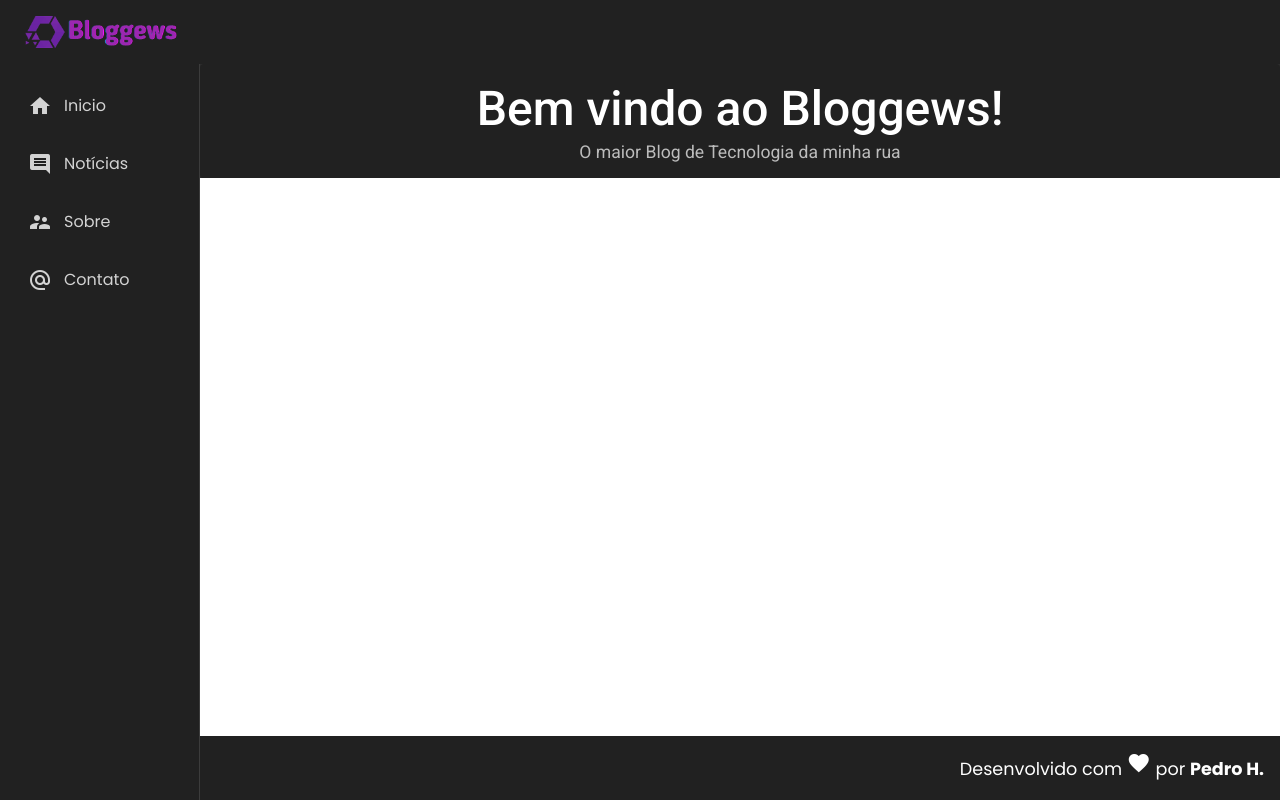
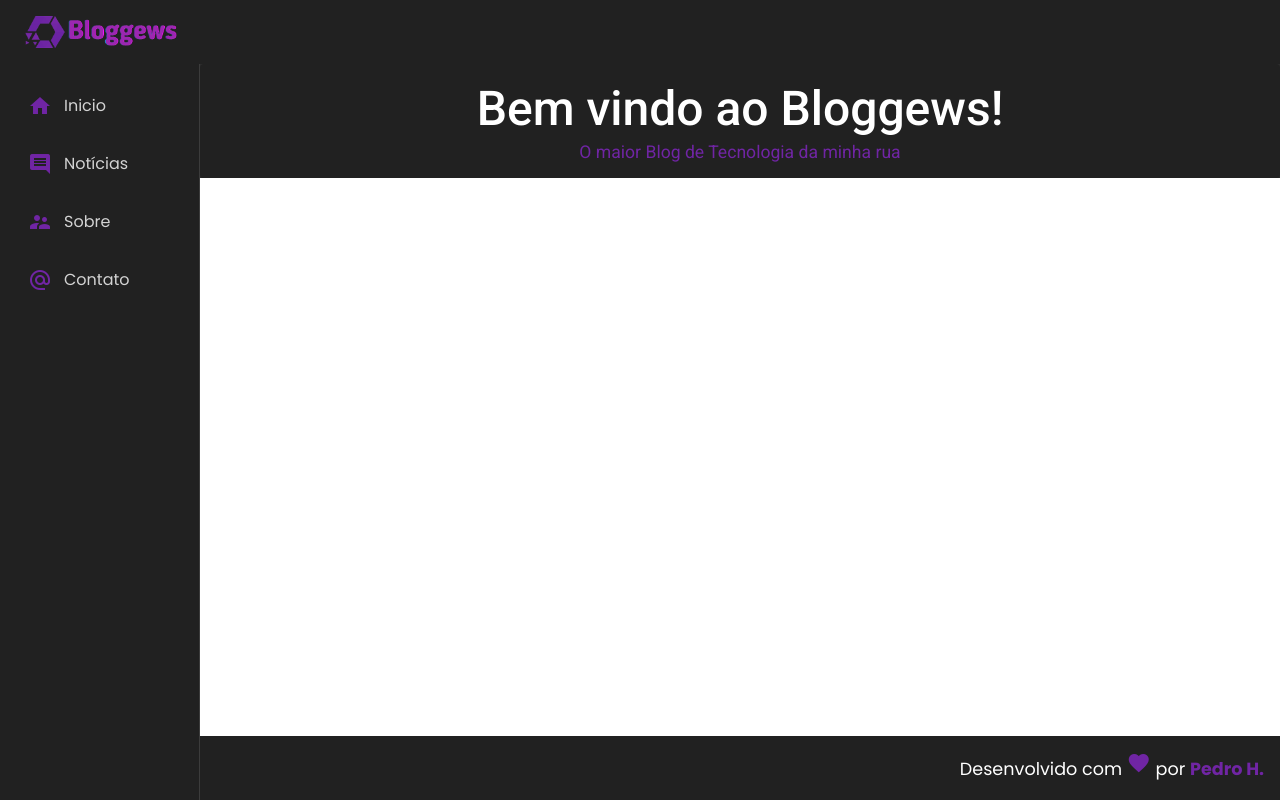
Before and after one commit to GhostDovahkiin/BlogNoticias, an Angular app in the folder web/: page / in a window 1280 px wide. Built offline with nearby package versions, Linux system fonts and the light colour scheme.

Commit message:
:fire: feat: Purple color directive and use in html

```diff
--- a/web/src/app/app.module.ts
+++ b/web/src/app/app.module.ts
@@ -17,6 +17,7 @@ import { HomeComponent } from './views/home/home.component';
 import { NewsCrudComponent } from './views/news-crud/news-crud.component';
 import { AboutComponent } from './views/about/about.component';
 import { ContactComponent } from './views/contact/contact.component';
+import { RedDirective } from './directives/red.directive';
 
 @NgModule({
   declarations: [
@@ -27,7 +28,8 @@ import { ContactComponent } from './views/contact/contact.component';
     HomeComponent,
     NewsCrudComponent,
     AboutComponent,
-    ContactComponent
+    ContactComponent,
+    RedDirective
   ],
   imports: [
     BrowserModule,
--- a/web/src/app/components/template/footer/footer.component.html
+++ b/web/src/app/components/template/footer/footer.component.html
@@ -1,9 +1,9 @@
 <mat-toolbar class="footer">
   <span>
     Desenvolvido com
-    <i class="material-icons">
+    <i class="material-icons " appRed>
       favorite
     </i>
-    por <strong>Pedro H.</strong>
+    por <strong appRed>Pedro H.</strong>
   </span>
 </mat-toolbar>
--- a/web/src/app/components/template/nav/nav.component.html
+++ b/web/src/app/components/template/nav/nav.component.html
@@ -2,25 +2,25 @@
   <mat-sidenav class="sidenav" mode="side" opened fixedInViewport="true" fixedTopGap="64">
     <mat-nav-list class="nav-list">
       <a mat-list-item routerLink="/">
-        <i class="material-icons">
+        <i class="material-icons" appRed>
           home
         </i>
         Inicio
       </a>
       <a mat-list-item routerLink="products">
-        <i class="material-icons">
+        <i class="material-icons" appRed>
           comment
         </i>
         Notícias
       </a>
       <a mat-list-item routerLink="about">
-        <i class="material-icons">
+        <i class="material-icons" appRed>
           supervisor_account
         </i>
         Sobre
       </a>
       <a mat-list-item routerLink="contact">
-        <i class="material-icons">
+        <i class="material-icons" appRed>
           alternate_email
         </i>
         Contato
--- /dev/null
+++ b/web/src/app/directives/red.directive.ts
@@ -0,0 +1,10 @@
+import { Directive, ElementRef } from '@angular/core';
+
+@Directive({
+  selector: '[appRed]'
+})
+export class RedDirective {
+  constructor(private el: ElementRef) {
+    el.nativeElement.style.color = '#7025a4';
+  }
+}
--- a/web/src/app/views/home/home.component.html
+++ b/web/src/app/views/home/home.component.html
@@ -2,7 +2,7 @@
   <mat-card-title class="title">
     Bem vindo ao Bloggews!
   </mat-card-title>
-  <mat-card-subtitle class="subtitle">
+  <mat-card-subtitle class="subtitle" appRed>
     O maior Blog de Tecnologia da minha rua
   </mat-card-subtitle>
 </mat-card>
```
